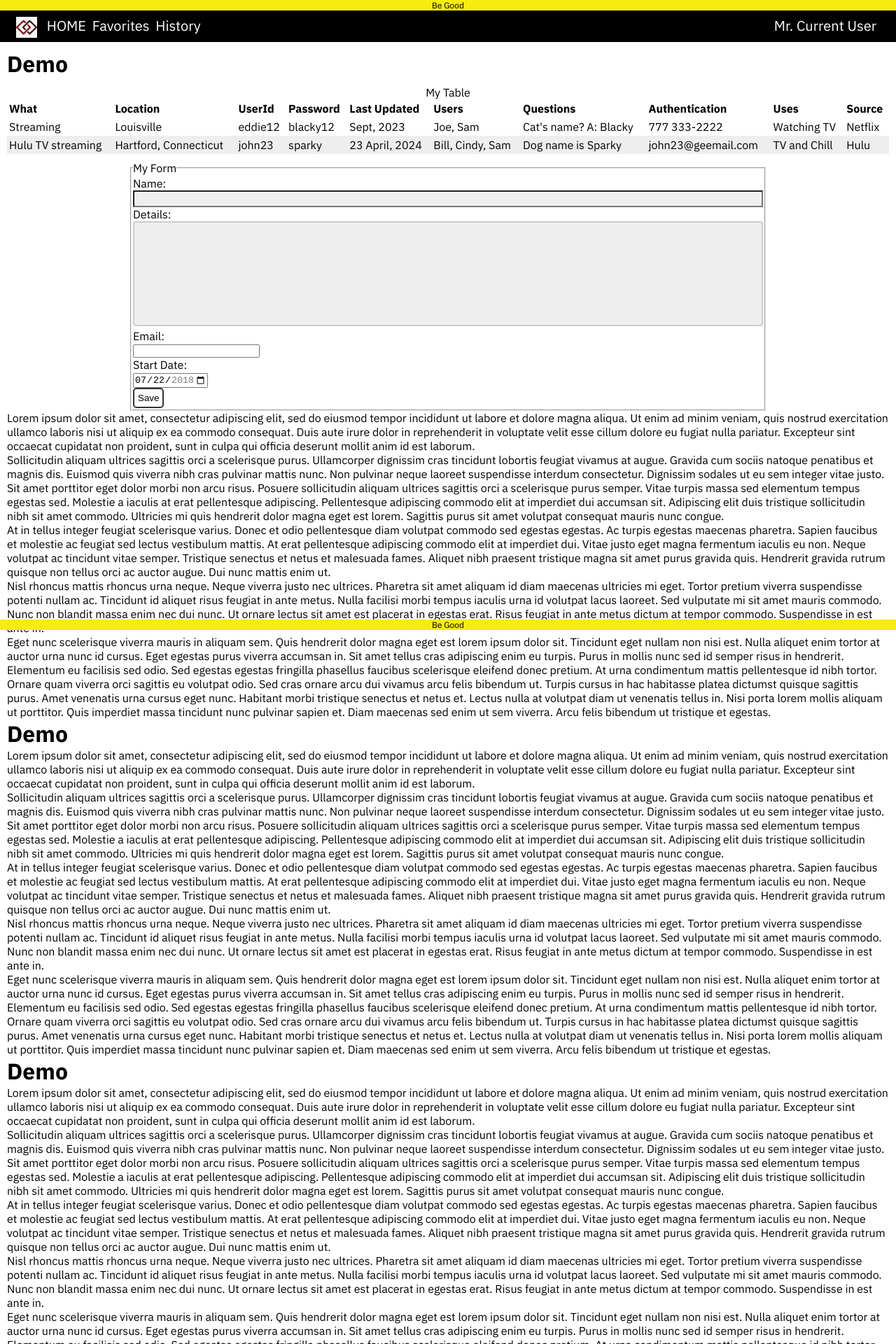
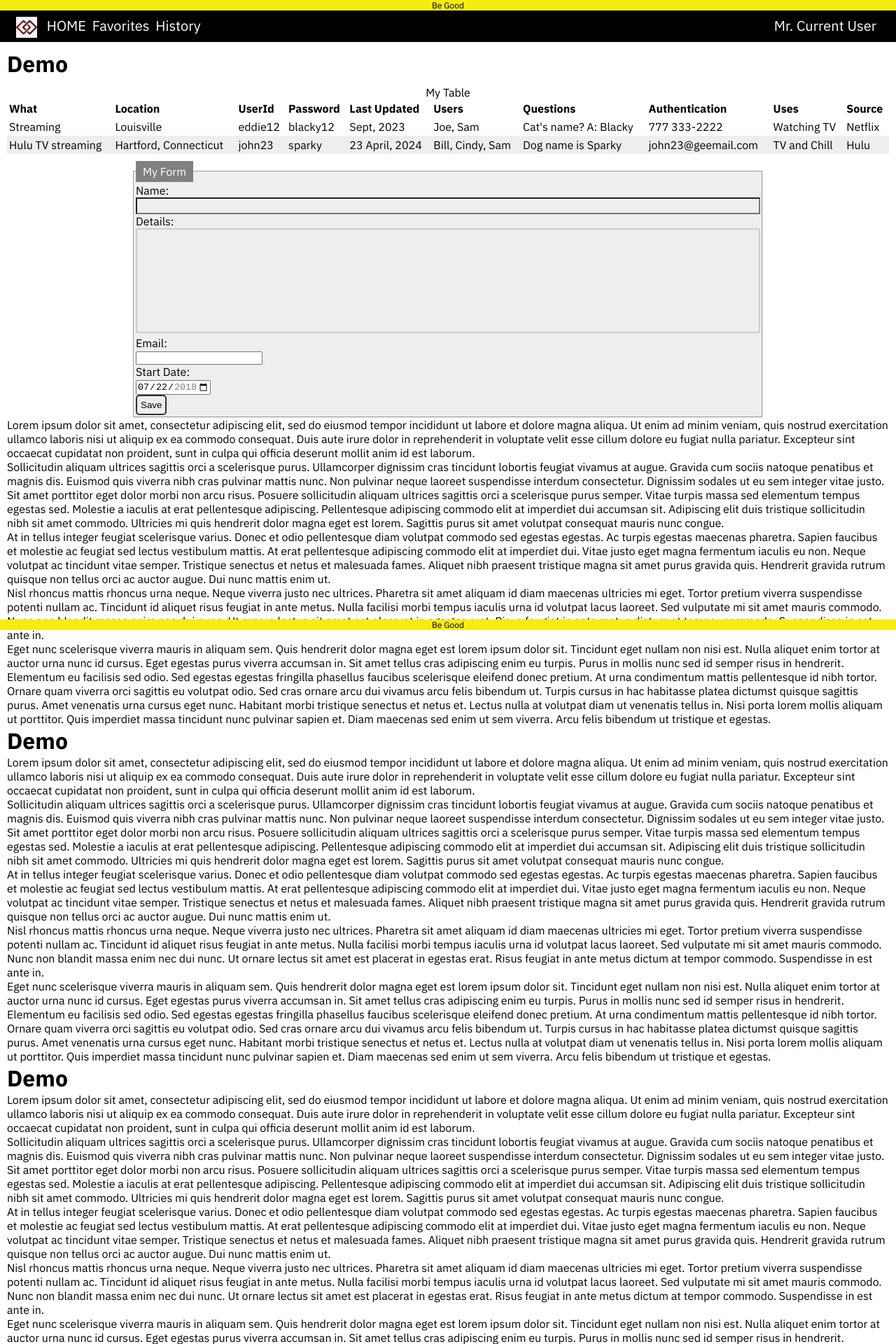
Before and after one commit to gothamgo/demo, a Jekyll site: the page built from index.html, in a window 1280 px wide. Shown: the top 1920 px of the page at 70% size. Built offline with Jekyll 4.4.1, drawn with Linux system fonts in a browser that asks for light colours.

Commit message:
Update form.html

```diff
--- a/_includes/form.html
+++ b/_includes/form.html
@@ -6,9 +6,13 @@
 
   fieldset.form {
     padding: 2px;
+    background-color: #eeeeee;
   }
 
   fieldset.form legend {
+    background-color: gray;
+    color: white;
+    padding: 5px 10px;
   }
 
   div.form form {
@@ -64,9 +68,9 @@
 </style>
 
 <div class="form">
-<fieldset class="form">
-  <legend>My Form</legend>
   <form action="" method="get" class="form">
+    <fieldset class="form">
+    <legend>My Form</legend>
     <div class="form-text">
       <label for="name">Name: </label><br>
       <input id="name" type="text" name="name" id="name" required />
@@ -91,6 +95,6 @@
     <div class="button">
       <button type="submit">Save</button>
     </div>
+    </fieldset>
   </form>
-</fieldset>
 </div>
```
